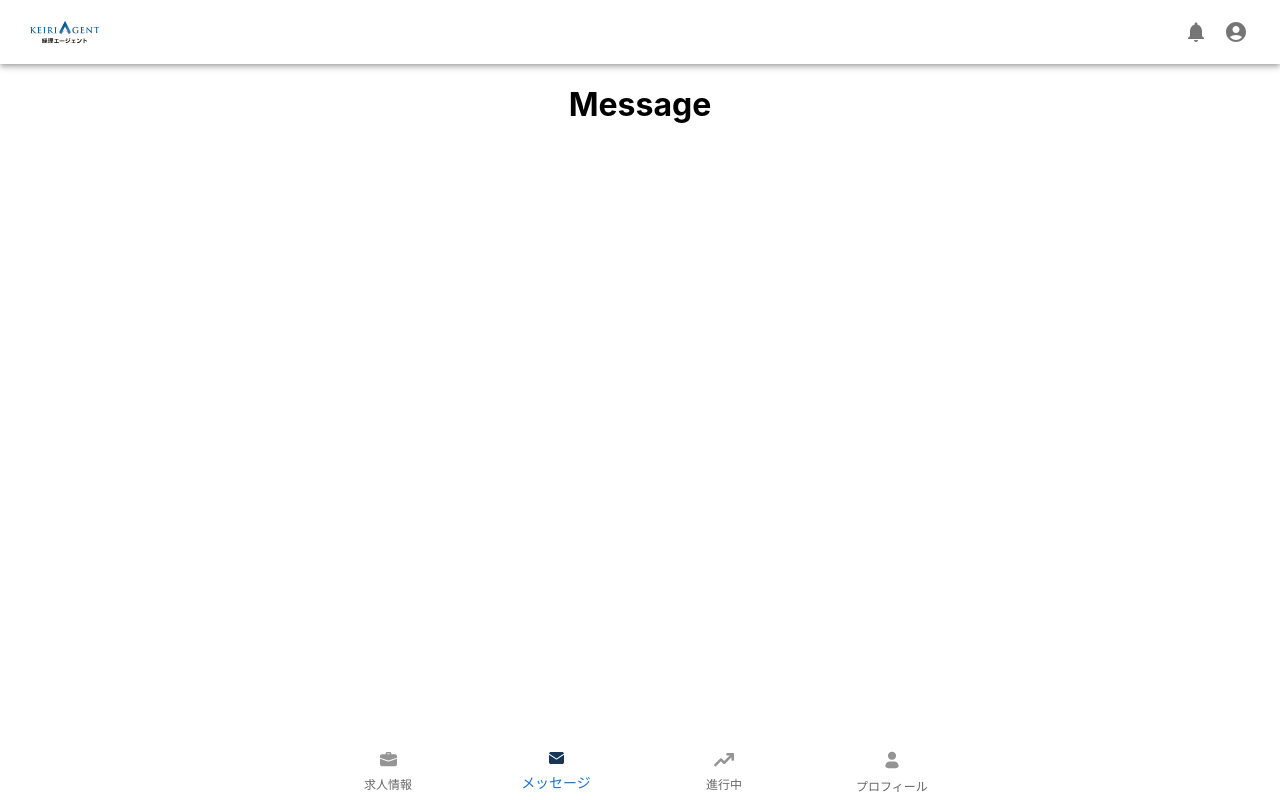
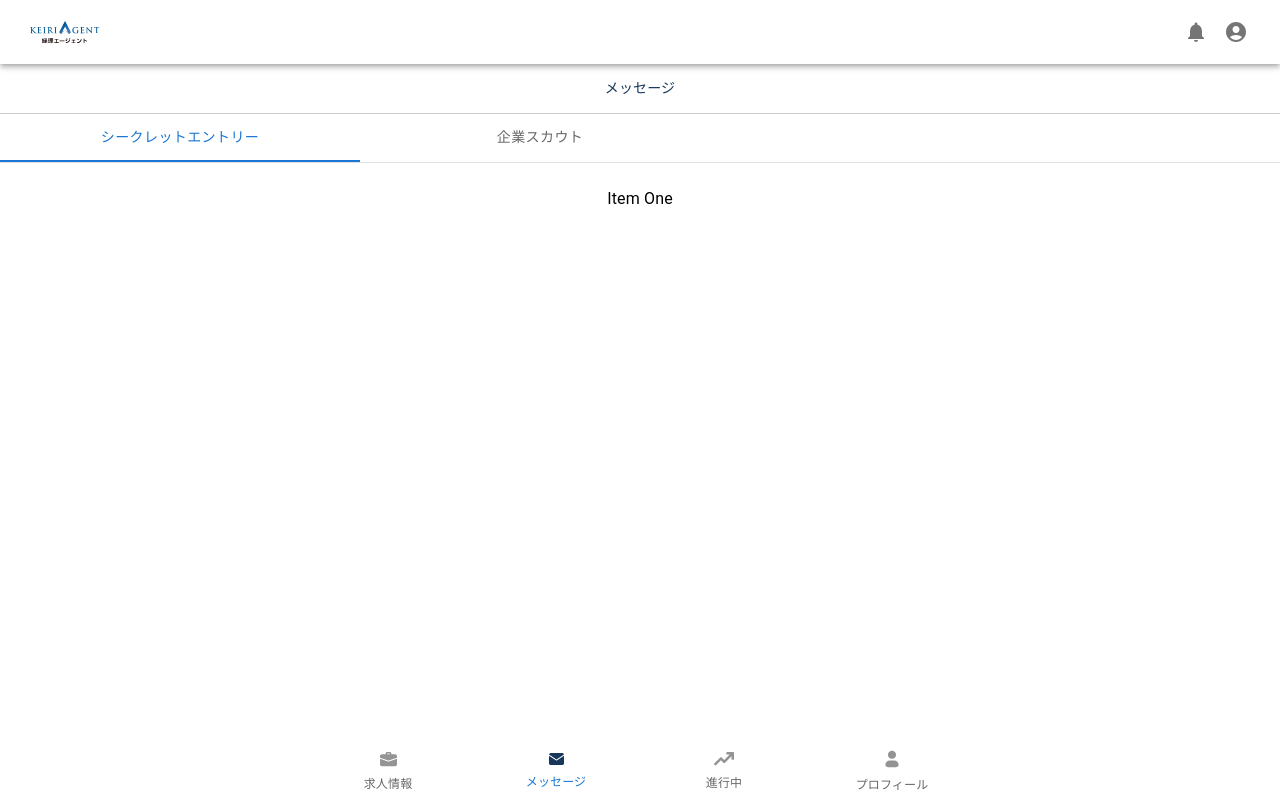
Before and after one commit to shree-gjn/businessvision_vercel, a React (Create React App) app: page /messages in a window 1280 px wide. Built offline with nearby package versions, Linux system fonts and the light colour scheme.

Commit message:
ui components 181223

```diff
--- a/src/App.css
+++ b/src/App.css
@@ -28,6 +28,8 @@
   color: #61dafb;
 }
 
+/* Headers */
+
 .PageHeader {
   border-bottom: 1px solid #ccc; /* Adjust the color and style as needed */
 }
@@ -35,6 +37,12 @@
 .PageHeader p{
   color:#16375A;
   font-size: 14px;
+}
+
+/* Footer Profile Size */
+
+.css-imwso6-MuiBottomNavigationAction-label.Mui-selected{
+  font-size: 0.75rem !important;
 }
 
 @keyframes App-logo-spin {
--- a/src/pages/message.js
+++ b/src/pages/message.js
@@ -1,13 +1,35 @@
-import React from 'react';
+import * as React from 'react';
+import Box from '@mui/material/Box';
+import Tab from '@mui/material/Tab';
+import TabContext from '@mui/lab/TabContext';
+import TabList from '@mui/lab/TabList';
+import TabPanel from '@mui/lab/TabPanel';
 import BottomNav from '../components/BottomNav';
 
 const MessageComponent = ({ handleNext }) => {
+  const [value, setValue] = React.useState('1');
+
+  const handleChange = (event, newValue) => {
+    setValue(newValue);
+  };
+
   return (
-    <div>
-      <h1>Message</h1>
-      {/* Your content goes here */}
-      <BottomNav />
+    <Box sx={{ width: '100%', typography: 'body1' }}>
+    <div className="PageHeader">
+      <p>メッセージ</p>
     </div>
+    <TabContext value={value}>
+      <Box sx={{ borderBottom: 1, borderColor: 'divider' }}>
+        <TabList onChange={handleChange} aria-label="lab API tabs example">
+          <Tab label="シークレットエントリー" value="1" sx={{width:'50%'}}/>
+          <Tab label="企業スカウト" value="2" sx={{width:'50%'}}/>
+        </TabList>
+      </Box>
+      <TabPanel value="1">Item One</TabPanel>
+      <TabPanel value="2">Item Two</TabPanel>
+    </TabContext>
+    <BottomNav />
+  </Box>
   );
 };
 
--- a/src/pages/profile.js
+++ b/src/pages/profile.js
@@ -1,12 +1,35 @@
-import React from 'react';
+import * as React from 'react';
+import Box from '@mui/material/Box';
+import Tab from '@mui/material/Tab';
+import TabContext from '@mui/lab/TabContext';
+import TabList from '@mui/lab/TabList';
+import TabPanel from '@mui/lab/TabPanel';
 import BottomNav from '../components/BottomNav';
 
-const ProfileComponent = () => {
+const ProfileComponent = ({ handleNext }) => {
+  const [value, setValue] = React.useState('1');
+
+  const handleChange = (event, newValue) => {
+    setValue(newValue);
+  };
+
   return (
-    <div>
-      <h1> Profile </h1>
-      <BottomNav />
+    <Box sx={{ width: '100%', typography: 'body1' }}>
+    <div className="PageHeader">
+      <p>プロフィール</p>
     </div>
+    <TabContext value={value}>
+      <Box sx={{ borderBottom: 1, borderColor: 'divider' }}>
+        <TabList onChange={handleChange} aria-label="lab API tabs example">
+          <Tab label="履歴書・職務経歴書" value="1" sx={{width:'50%'}}/>
+          <Tab label="設定" value="2" sx={{width:'50%'}}/>
+        </TabList>
+      </Box>
+      <TabPanel value="1">Item One</TabPanel>
+      <TabPanel value="2">Item Two</TabPanel>
+    </TabContext>
+    <BottomNav />
+  </Box>
   );
 };
 
```
